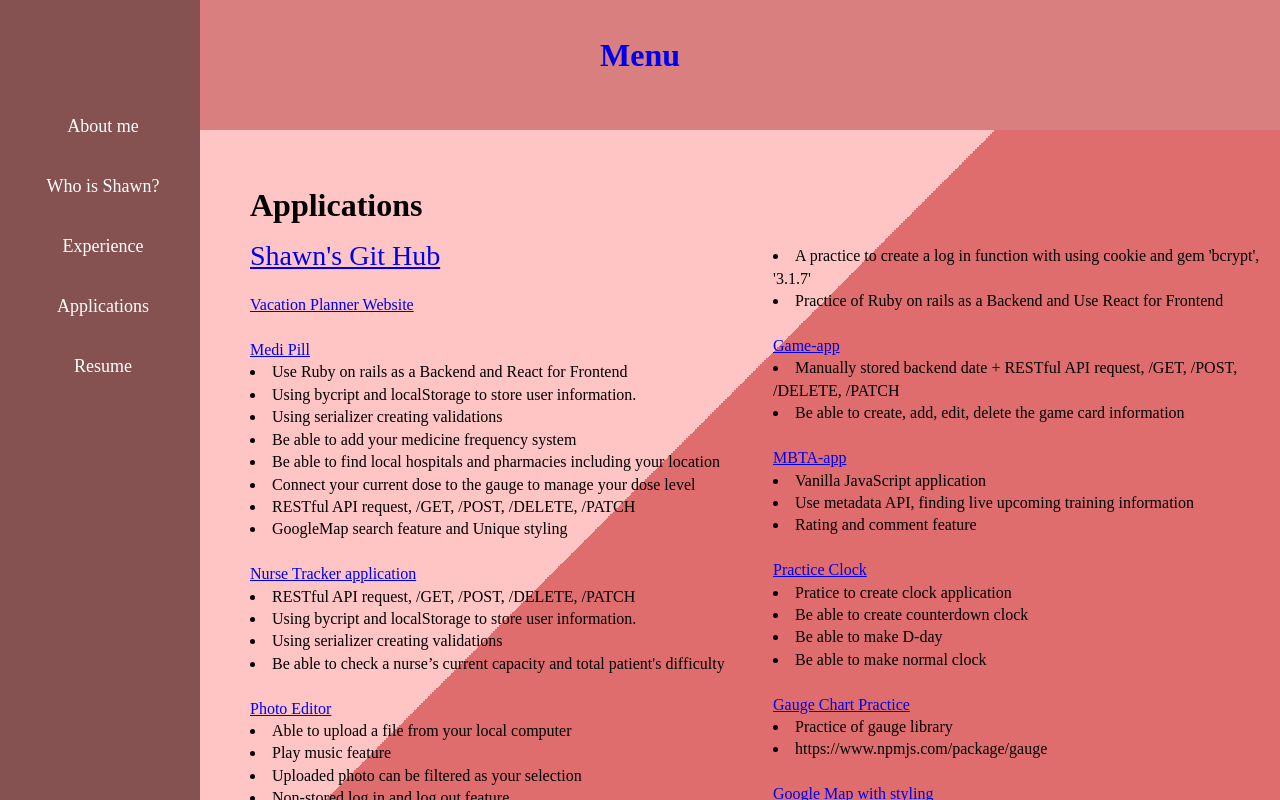
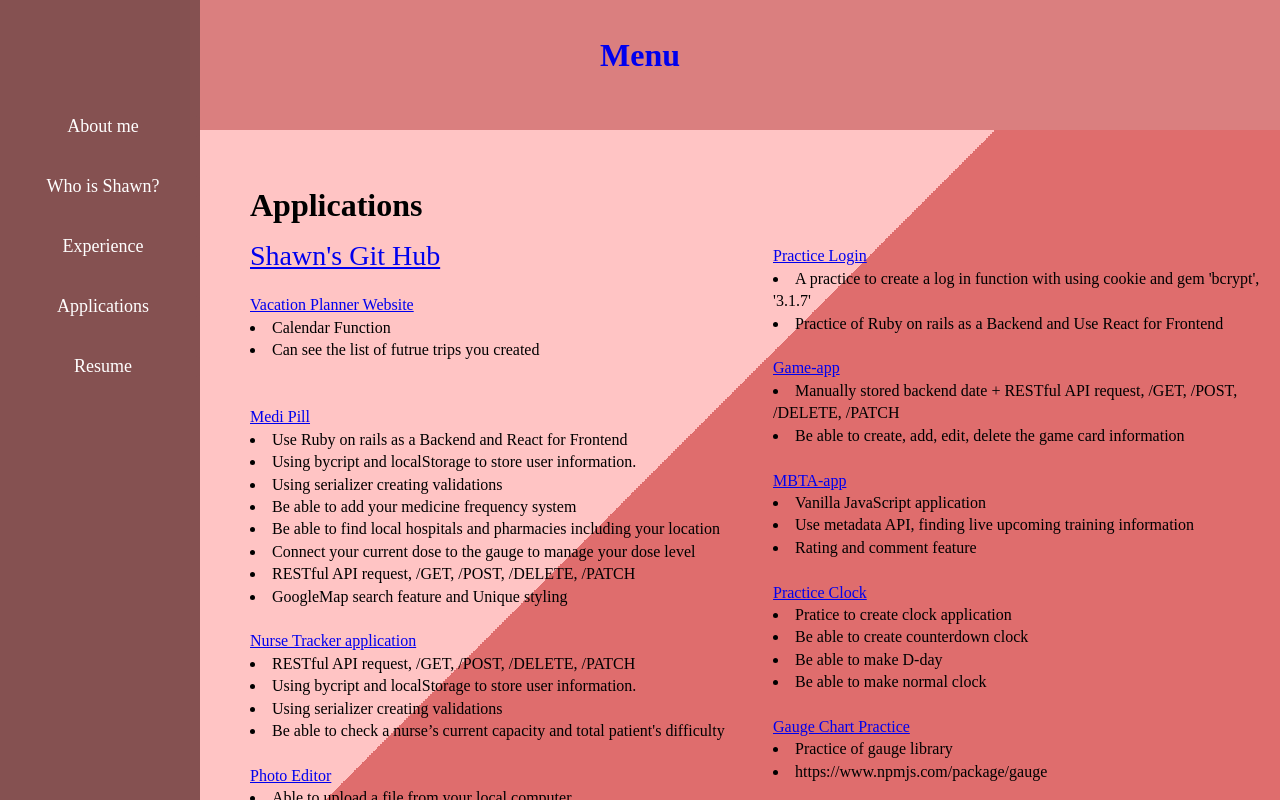
Before and after one commit to schoi0115/profile2023, a React (Create React App) app: page /page3 in a window 1280 px wide. Shown: the top 800 px of the page. Built offline with nearby package versions, Linux system fonts and the light colour scheme; the HTML template or start-up script is replaced by a standard one.

Commit message:
V-planner website description

```diff
--- a/src/Page3.js
+++ b/src/Page3.js
@@ -16,6 +16,12 @@ function Page3() {
                 <br />
 
                 <a href= "https://schoi0115.github.io/v-planner/">{"Vacation Planner Website"} </a>
+                <li>
+                    Calendar Function
+                    </li>
+                    <li>
+                    Can see the list of futrue trips you created
+                    </li>
 
             <br />
             <br />
```
